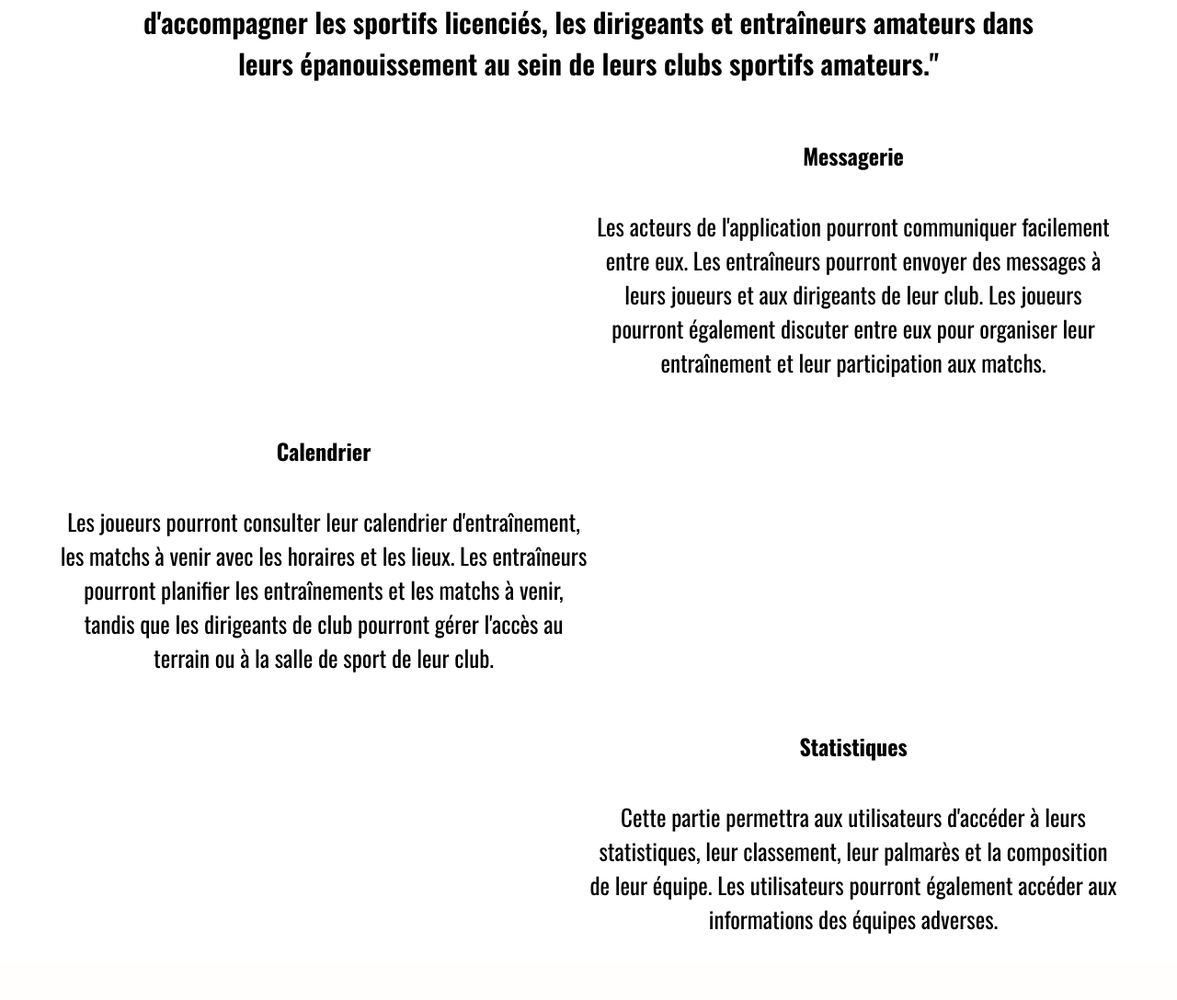
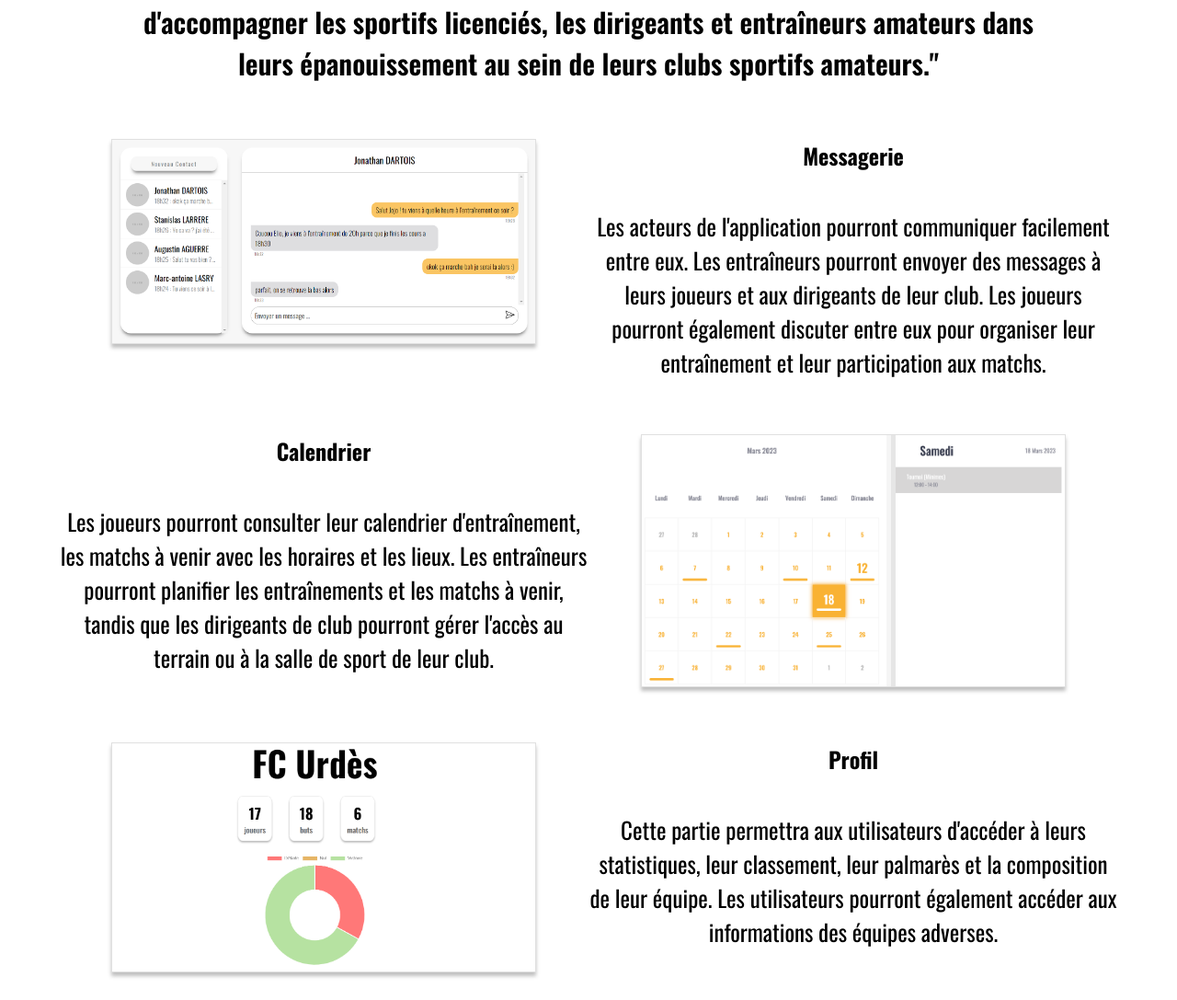
Before and after one commit to Arthur-Le-M/Sport-Track, a PHP site: page / in a window 1280 px wide. Shown: the part 1084-2171 px from the top of the page at 92% size. Before the commit the page ends 2099 px from the top, so only its background shows below. Run offline with PHP 8.4, Linux system fonts and the light colour scheme; some libraries are stand-ins or nearby versions.

Commit message:
Mise en place des image sur index.php

```diff
--- a/index.css
+++ b/index.css
@@ -143,6 +143,8 @@ main{
 
 .article img{
     width: 80%;
+    border: #E0E0E0 1px solid;
+    box-shadow:0px 4px 4px 0px rgba(0, 0, 0, 0.25);
 }
 
 .article div p{
--- a/index.php
+++ b/index.php
@@ -27,7 +27,7 @@
             </section>
             <section class='article'>
                 <div class='imageContainer'>
-                    <img src="https://via.placeholder.com/600x400" alt="">
+                    <img src="./Template/img/previewMessagerie.png" alt="">
                 </div>
                 <div class='texteContainer'>
                     <h2>Messagerie</h2>
@@ -40,15 +40,15 @@
                     <p>Les joueurs pourront consulter leur calendrier d'entraînement, les matchs à venir avec les horaires et les lieux. Les entraîneurs pourront planifier les entraînements et les matchs à venir, tandis que les dirigeants de club pourront gérer l'accès au terrain ou à la salle de sport de leur club.</p>
                 </div>
                 <div class='imageContainer'>
-                    <img src="https://via.placeholder.com/600x400" alt="">
+                    <img src="./Template/img/previewCalendrier.png" alt="">
                 </div>
             </section>
             <section class='article'>
                 <div class='imageContainer'>
-                    <img src="https://via.placeholder.com/600x400" alt="">
+                    <img src="./Template/img/previewProfil.png" alt="">
                 </div>
                 <div class='texteContainer'>
-                    <h2>Statistiques</h2>
+                    <h2>Profil</h2>
                     <p>Cette partie permettra aux utilisateurs d'accéder à leurs statistiques, leur classement, leur palmarès et la composition de leur équipe. Les utilisateurs pourront également accéder aux informations des équipes adverses.</p>
                 </div>
             </section>
```
Also changed, not shown: Template/img/previewCalendrier.png (added), Template/img/previewMessagerie.png (added), Template/img/previewProfil.png (added).
